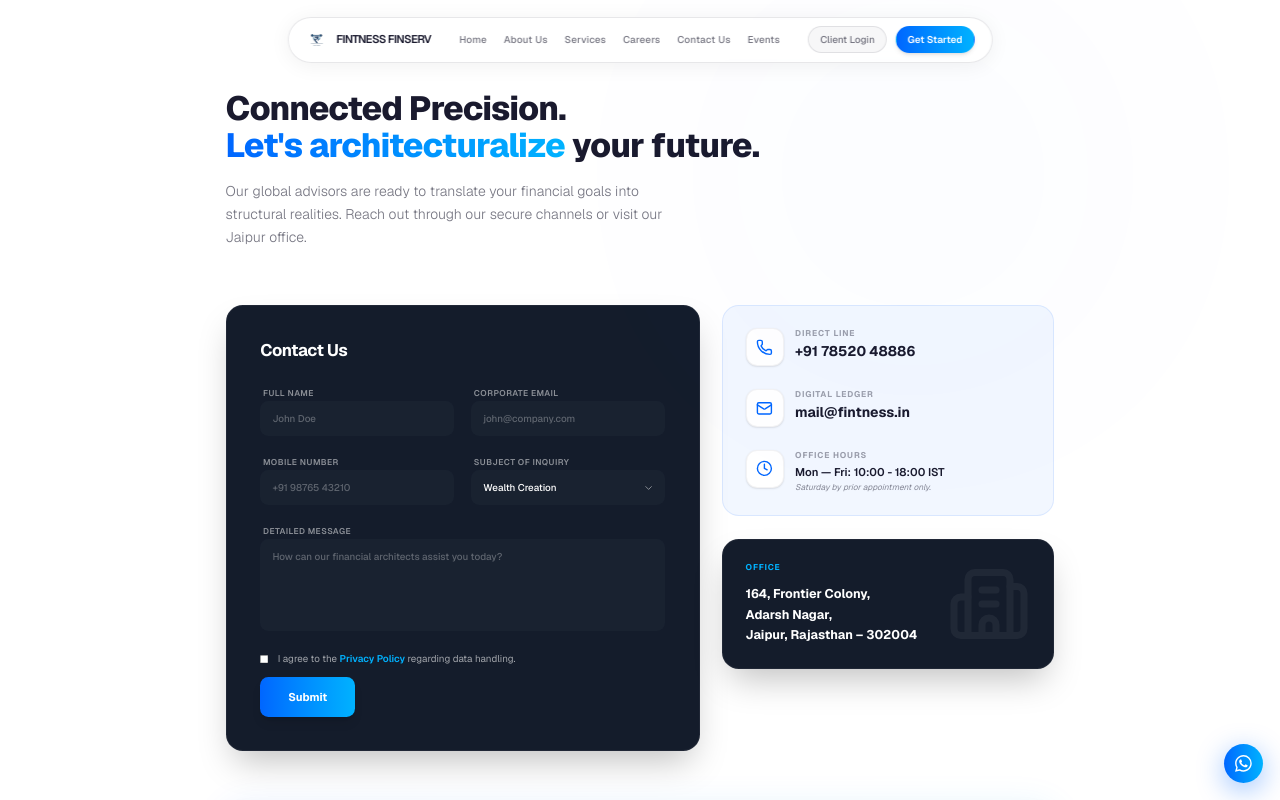
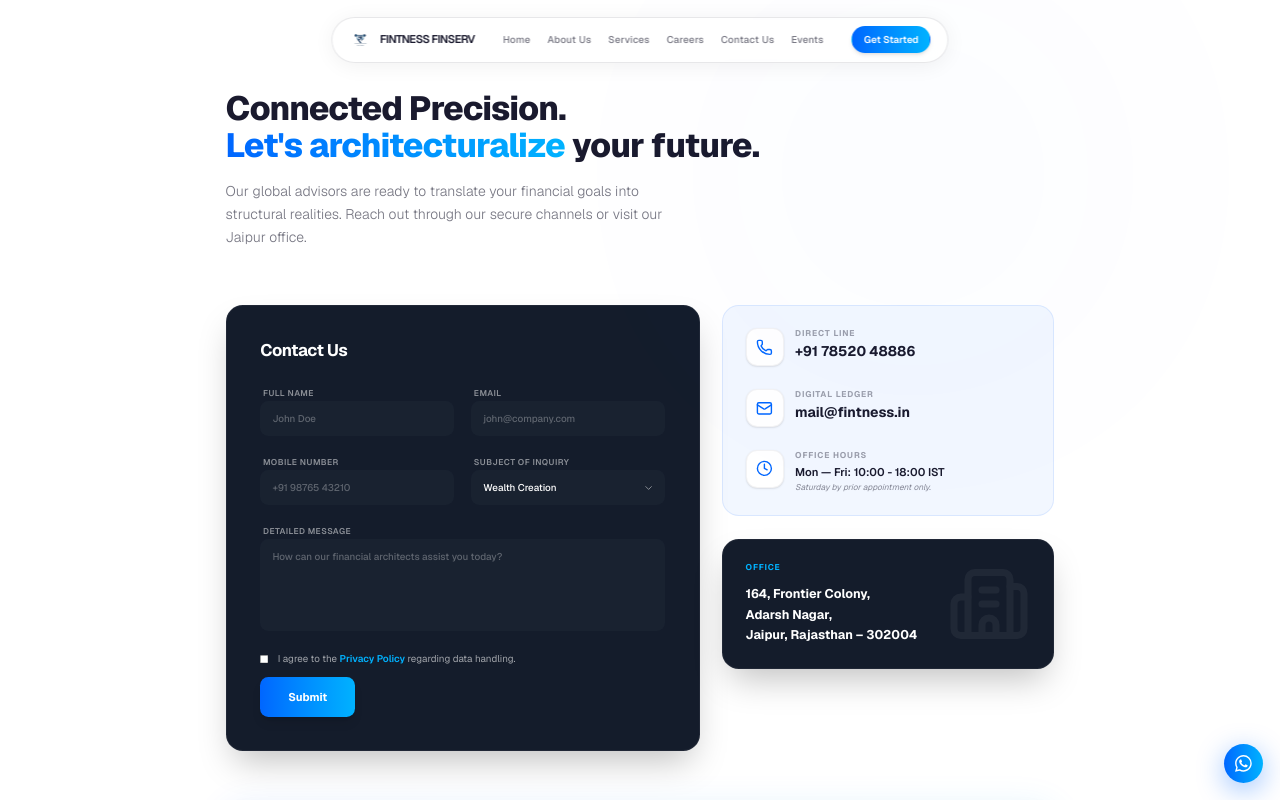
Before and after one commit to tanishqnarula12/fintness-new, a Next.js app: page /contact in a window 1280 px wide. Shown: the top 800 px of the page. Built offline with nearby package versions, Linux system fonts and the light colour scheme.

Commit message:
chore: remove client login button from navbars and rename corporate email label to email

```diff
--- a/src/app/contact/page.tsx
+++ b/src/app/contact/page.tsx
@@ -142,7 +142,7 @@ ${formData.message}
                   />
                 </div>
                 <div className="space-y-2">
-                  <label className="text-xs font-semibold uppercase tracking-wider text-white/50 ml-1">Corporate Email</label>
+                  <label className="text-xs font-semibold uppercase tracking-wider text-white/50 ml-1">Email</label>
                   <input
                     required
                     value={formData.email}
--- a/src/components/Navbar.tsx
+++ b/src/components/Navbar.tsx
@@ -74,9 +74,6 @@ export default function Navbar() {
 
         {/* Right Nav / CTA */}
         <div className="flex items-center gap-6">
-          <Link href="/login" className="hidden md:block text-sm text-[#1a1a2e]/50 hover:text-[#1a1a2e] transition-all duration-300 font-medium">
-            Client Login
-          </Link>
           <Link href="/contact" className="bg-gradient-to-r from-[#0066FF] to-[#00B2FF] text-white px-5 py-2.5 rounded-full font-bold text-sm tracking-wide hover:scale-105 transition-all duration-300 hover:shadow-md inline-block text-center">
             Get Started
           </Link>
--- a/src/components/ui/mini-navbar.tsx
+++ b/src/components/ui/mini-navbar.tsx
@@ -64,11 +64,7 @@ export function Navbar() {
     { label: 'Events', href: '/#events' },
   ];
 
-  const loginButtonElement = (
-    <button className="px-5 py-2.5 xl:px-4 xl:py-2 text-sm border border-[#1a1a2e]/10 bg-[#1a1a2e]/[0.03] text-[#1a1a2e]/60 rounded-full hover:border-[#0066FF]/40 hover:text-[#1a1a2e] transition-colors duration-200 w-full xl:w-auto font-medium">
-      Client Login
-    </button>
-  );
+
 
   const signupButtonElement = (
     <div className="relative group w-full xl:w-auto">
@@ -100,8 +96,7 @@ export function Navbar() {
           ))}
         </nav>
 
-        <div className="hidden xl:flex items-center gap-3 shrink-0">
-          {loginButtonElement}
+        <div className="hidden xl:flex items-center shrink-0">
           {signupButtonElement}
         </div>
 
@@ -124,8 +119,7 @@ export function Navbar() {
             </Link>
           ))}
         </nav>
-        <div className="flex flex-col items-center gap-3 mt-8 w-full border-t border-[#1a1a2e]/10 pt-6">
-          {loginButtonElement}
+        <div className="flex flex-col items-center mt-8 w-full border-t border-[#1a1a2e]/10 pt-6">
           {signupButtonElement}
         </div>
       </div>
```
